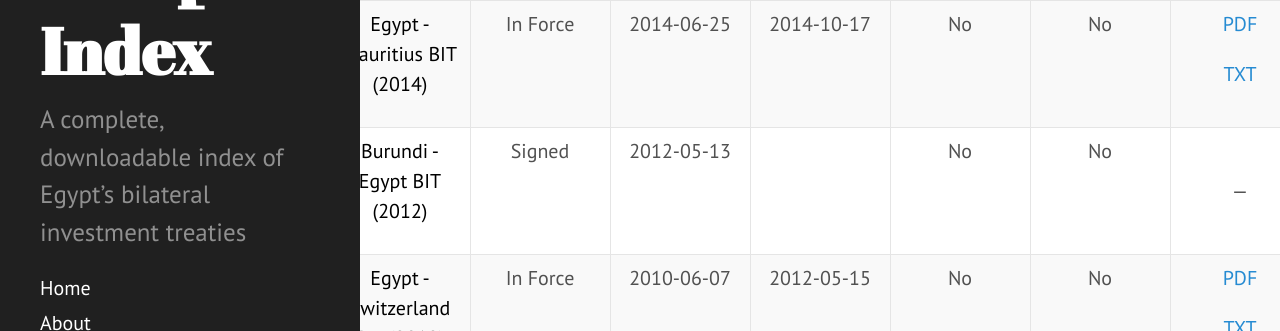
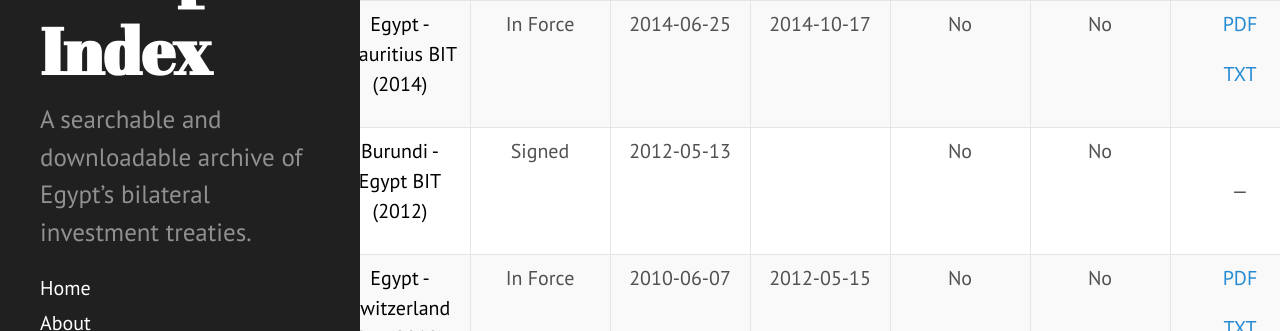
Before and after one commit to ayahamza1/MENABITs, a Jekyll site: the page built from index.md, in a window 1280 px wide. Shown: the part 364-695 px from the top of the page. Built offline with Jekyll 4.4.1, drawn with Linux system fonts in a browser that asks for light colours; our own code applies the rules of GitHub Pages for plain Markdown files; some of the changed lines change nothing that is shown.

Commit message:
Update _config.yml

```diff
--- a/_config.yml
+++ b/_config.yml
@@ -1,21 +1,34 @@
+# Dependencies
+markdown: kramdown
+highlighter: rouge
+
+# Permalinks
+permalink: pretty
+relative_permalinks: true
+
+# Site Setup
 title: "The Arab Republic of Egypt’s Bilateral Investment Treaties: A Complete Index"
-description: A complete, downloadable index of Egypt’s bilateral investment treaties
-url: "https://egyptianbits.com"
-baseurl: ""
+tagline: "A complete, downloadable index of Egypt’s bilateral investment treaties"
+description: "A searchable and downloadable archive of Egypt’s bilateral investment treaties."
+url: "https://egyptianbits.com" # custom domain
+baseurl: "" # no subdirectory
 
-markdown: kramdown
-theme: jekyll-theme-hyde
-plugins:
-  - jekyll-feed
-  - jekyll-paginate
-
-paginate: 5
-
+# Author
 author:
   name: Aya Hamza
   url: https://github.com/ayahamza1
 
+# Pagination
+paginate: 5
+
+# Optional Custom Vars
 version: 2.1.0
 
+# GitHub Repo
 github:
   repo: https://github.com/ayahamza1/EgyptianBITs
+
+# Plugins (used by GitHub Pages)
+plugins:
+  - jekyll-feed
+  - jekyll-paginate
```
